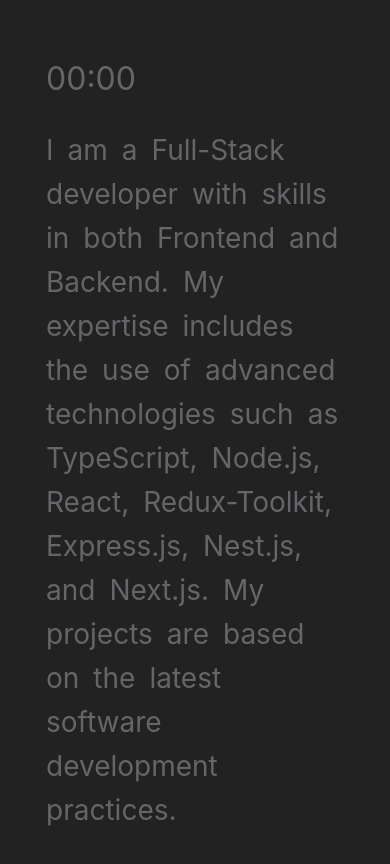
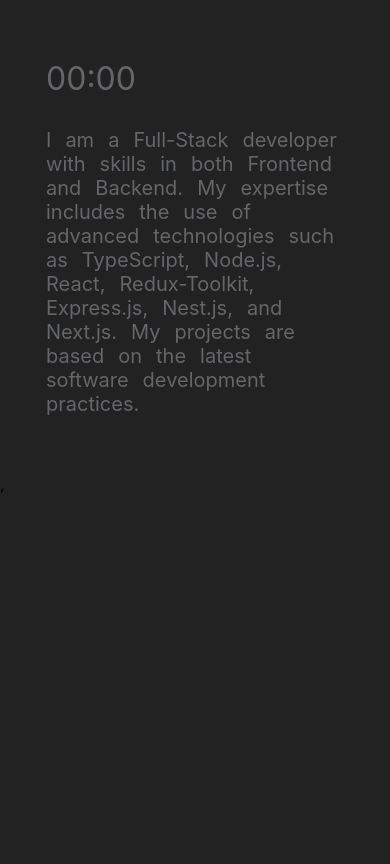
Before and after one commit to Amanturizm/typing-speed-trainer, a React (Create React App) app: page / in a window 390 px wide. Shown: the top 864 px of the page. Built offline with nearby package versions, Linux system fonts and the light colour scheme.

Commit message:
Add responsive design

```diff
--- a/src/components/ResultModal/ResultModal.module.css
+++ b/src/components/ResultModal/ResultModal.module.css
@@ -43,10 +43,12 @@
 .title {
   display: flex;
   justify-content: center;
+  white-space: nowrap;
 }
 
 .result {
   display: flex;
+  flex-wrap: wrap;
   justify-content: center;
   gap: 200px;
   margin-top: 40px;
@@ -57,6 +59,7 @@
   flex-direction: column;
   align-items: center;
   gap: 10px;
+  white-space: nowrap;
 }
 
 .result h4 span:first-child {
@@ -65,6 +68,7 @@
 
 .errors_info {
   display: flex;
+  flex-wrap: wrap;
   justify-content: center;
   align-items: center;
   gap: 20px;
@@ -74,3 +78,27 @@
 .errors_info h4 span {
   font-size: 1rem !important;
 }
+
+@media screen and (max-width: 700px) {
+  .modal {
+    padding-top: 60px;
+  }
+
+  .result {
+    flex-direction: column;
+    gap: 40px;
+  }
+}
+
+@media screen and (max-width: 420px) {
+  .title {
+    font-size: 1.1rem;
+  }
+
+  .result h4 span {
+    font-size: 0.9rem !important;
+  }
+  .errors_info h4 span {
+    font-size: 0.9rem !important;
+  }
+}
--- a/src/components/Textarea/Textarea.module.css
+++ b/src/components/Textarea/Textarea.module.css
@@ -16,6 +16,27 @@
   cursor: default;
 }
 
+@media screen and (max-width: 700px) {
+  .words {
+    font-size: 26px;
+    line-height: 20px;
+  }
+}
+
+@media screen and (max-width: 560px) {
+  .words {
+    font-size: 24px;
+    line-height: 15px;
+  }
+}
+
+@media screen and (max-width: 400px) {
+  .words {
+    font-size: 20px;
+    line-height: 10px;
+  }
+}
+
 .typing_words {
   position: absolute;
   top: 0.2em;
```
